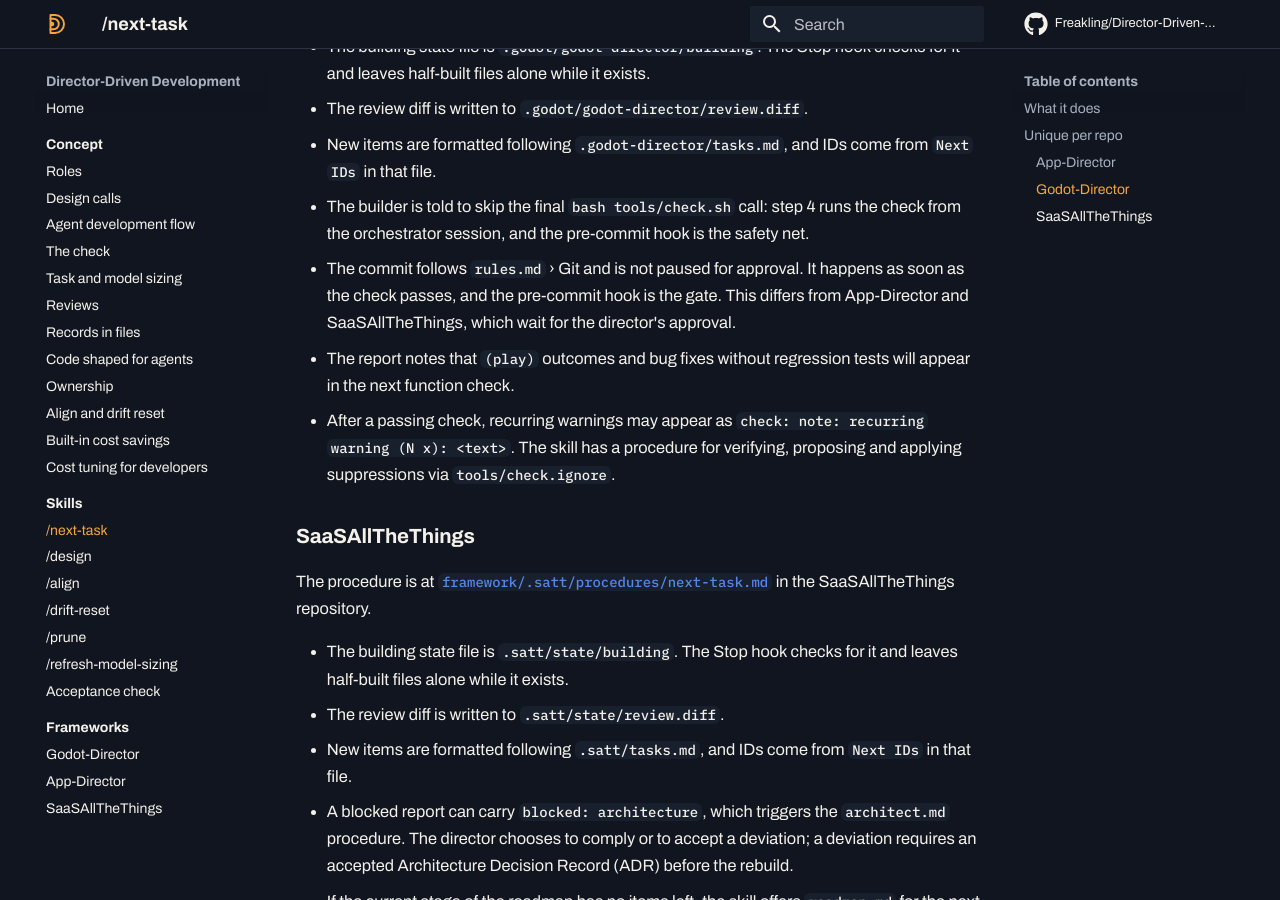
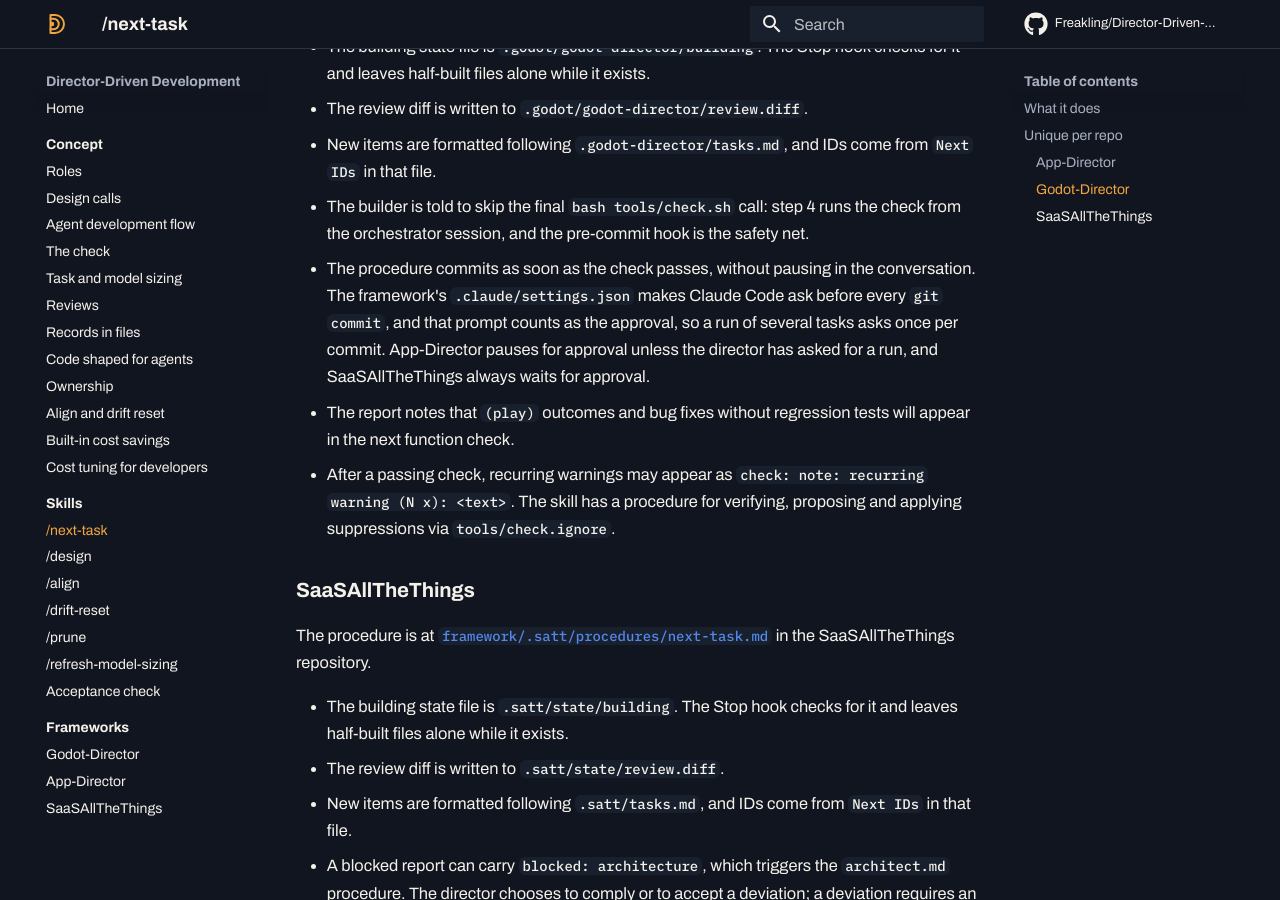
Before and after one commit to Freakling/Director-Driven-Development, an MkDocs documentation site: the page built from docs/skills/next-task.md, in a window 1280 px wide and 900 px high, scrolled down 1795 px. Built offline with MkDocs 1.6.1 and Material for MkDocs 9.7.7, drawn with Linux system fonts in a browser that asks for light colours; comment, search, counter and statistics services are not loaded.

Commit message:
docs: state Godot-Director's commit prompt accurately (T36)
Godot-Director's procedure doesn't pause in the conversation, but its
settings ask before every commit, so a run asks once per commit. The
comparison now matches App-Director (pauses unless the director asked for a
run) and SaaSAllTheThings (always waits for approval).

Co-Authored-By: Claude Opus 5.5 <noreply@anthropic.com>

```diff
--- a/docs/skills/next-task.md
+++ b/docs/skills/next-task.md
@@ -40,7 +40,7 @@ The procedure is at [`framework/.godot-director/procedures/next-task.md`](https:
 - The review diff is written to `.godot/godot-director/review.diff`.
 - New items are formatted following `.godot-director/tasks.md`, and IDs come from `Next IDs` in that file.
 - The builder is told to skip the final `bash tools/check.sh` call: step 4 runs the check from the orchestrator session, and the pre-commit hook is the safety net.
-- The commit follows `rules.md` › Git and is not paused for approval. It happens as soon as the check passes, and the pre-commit hook is the gate. This differs from App-Director and SaaSAllTheThings, which wait for the director's approval.
+- The procedure commits as soon as the check passes, without pausing in the conversation. The framework's `.claude/settings.json` makes Claude Code ask before every `git commit`, and that prompt counts as the approval, so a run of several tasks asks once per commit. App-Director pauses for approval unless the director has asked for a run, and SaaSAllTheThings always waits for approval.
 - The report notes that `(play)` outcomes and bug fixes without regression tests will appear in the next function check.
 - After a passing check, recurring warnings may appear as `check: note: recurring warning (N x): <text>`. The skill has a procedure for verifying, proposing and applying suppressions via `tools/check.ignore`.
 
```
Also changed, not shown: TASKS.md (+2 -2 lines).
